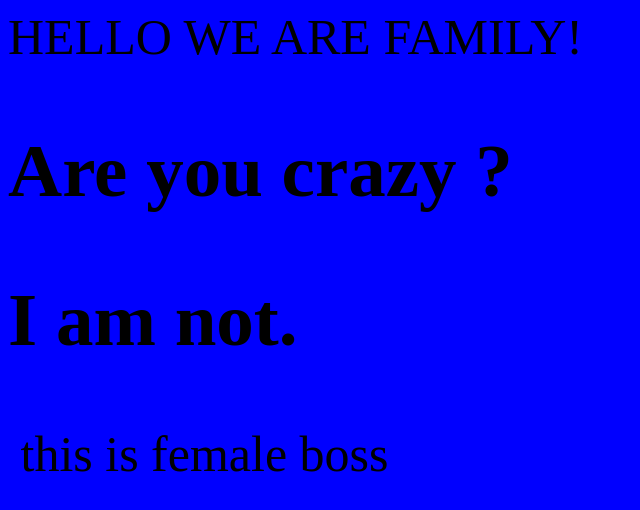
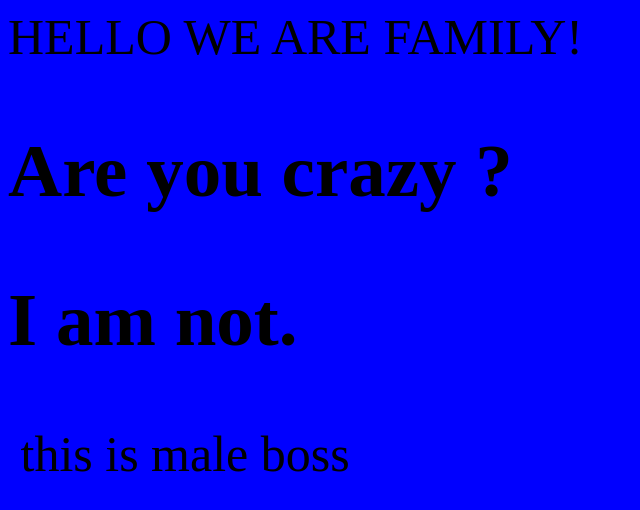
Before and after one commit to Yueran-Yu/git-demo, a plain HTML site: page index.html in a window 1280 px wide. Shown: the whole page, without its empty margins (0-640 px from the left). Drawn offline with Linux system fonts and the light colour scheme.

Commit message:
male boss

```diff
--- a/index.html
+++ b/index.html
@@ -14,6 +14,6 @@
   <h2>I am not.</h2>
   <img src="fake_pic.jpg" alt="">
 
-  this is female boss
+  this is male boss
 </body>
 </html>
```
